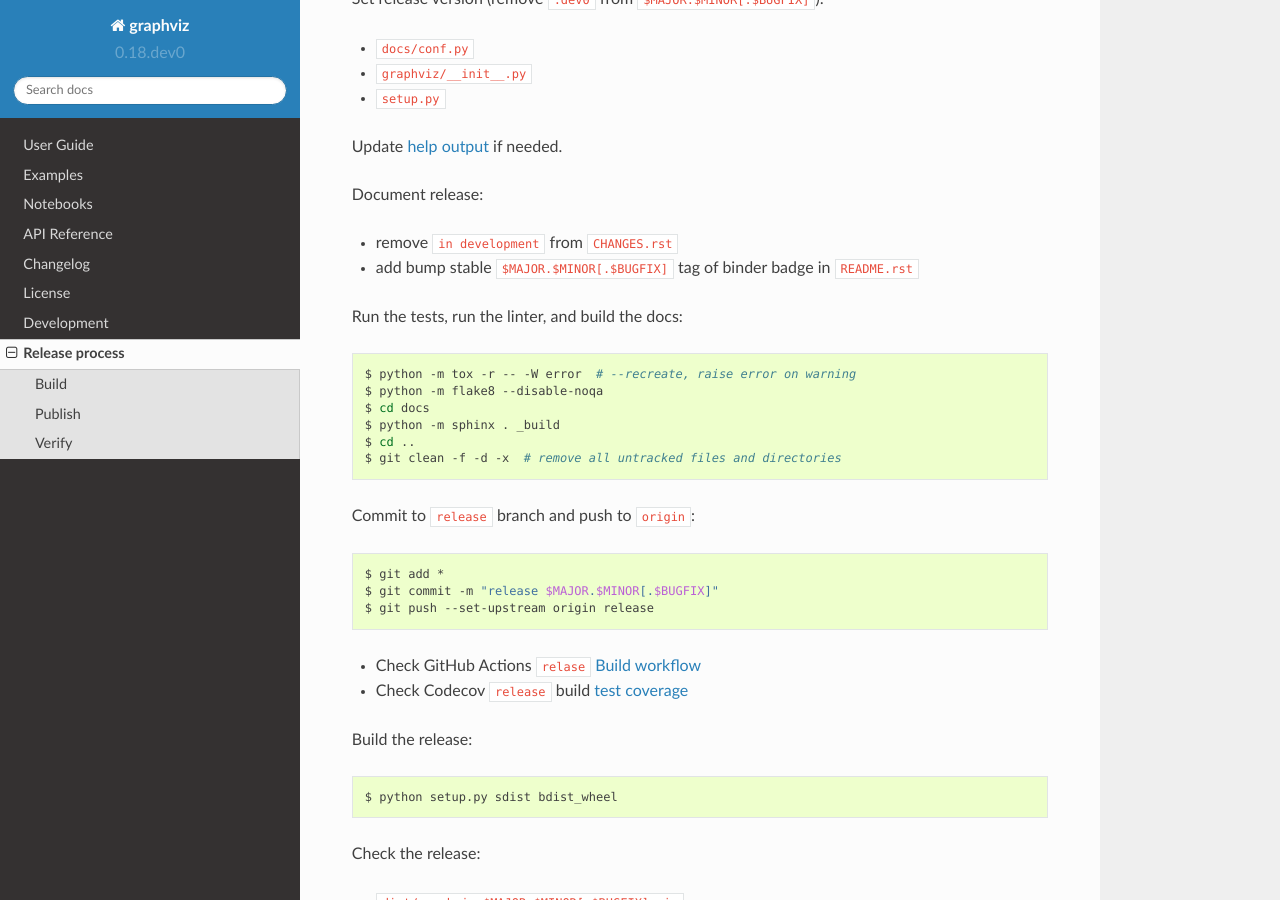
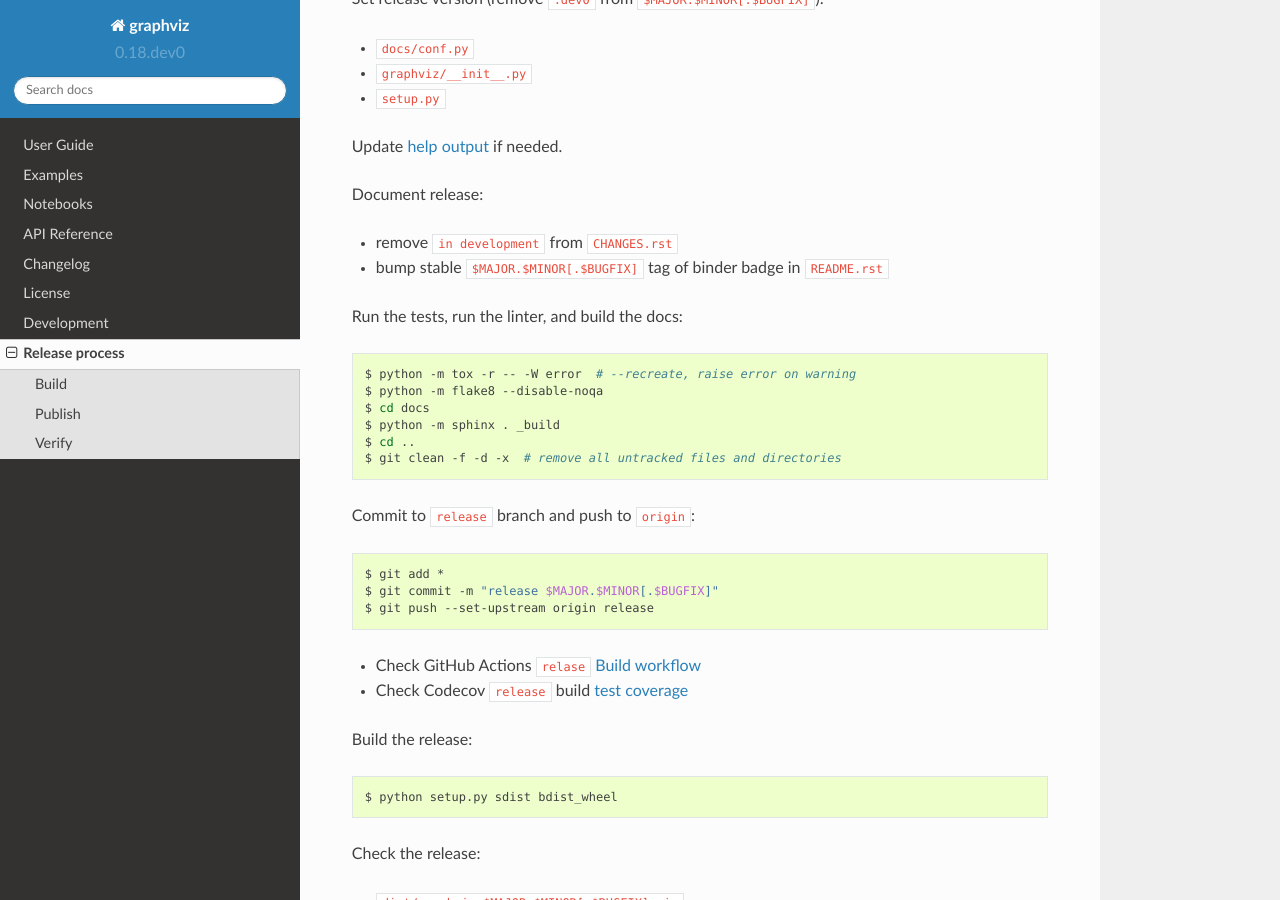
Before and after one commit to xflr6/graphviz, a Sphinx documentation site: the page built from docs/release_process.rst, in a window 1280 px wide and 900 px high, scrolled down 459 px. Built offline with Sphinx 7.4.7 and the Read the Docs theme 2.0.0, drawn with Linux system fonts in a browser that asks for light colours; the version number is read from the project's files by our own code.

Commit message:
fix wording

```diff
--- a/docs/release_process.rst
+++ b/docs/release_process.rst
@@ -28,7 +28,7 @@ Update `help output <online-help-internal>`_ if needed.
 Document release:
 
 - remove ``in development`` from ``CHANGES.rst``
-- add bump stable ``$MAJOR.$MINOR[.$BUGFIX]`` tag of binder badge in ``README.rst``
+- bump stable ``$MAJOR.$MINOR[.$BUGFIX]`` tag of binder badge in ``README.rst``
 
 Run the tests, run the linter, and build the docs:
 
```
